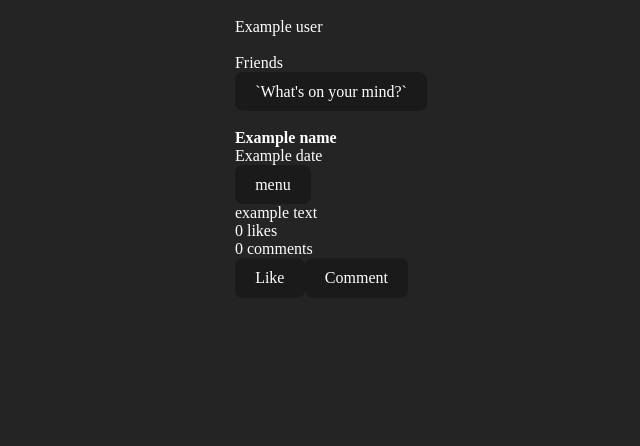
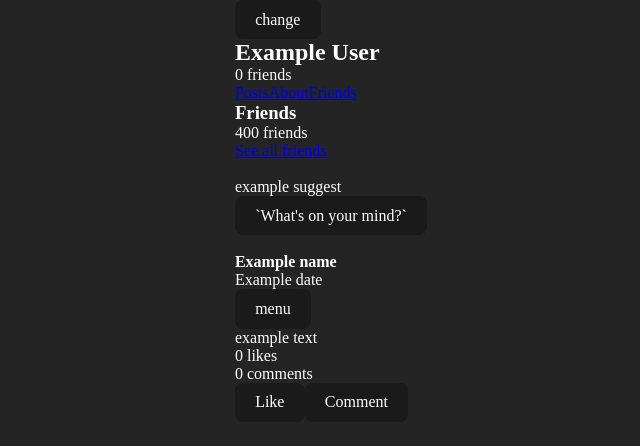
Before and after one commit to Eddie-Thiiru/odin-book, a React (Vite) app: page /profile in a window 1280 px wide. Shown: the top 446 px of the page, without its empty margins (309-949 px from the left). Built offline with nearby package versions, Linux system fonts and the light colour scheme.

Commit message:
Add profile page components

```diff
--- a/src/App.jsx
+++ b/src/App.jsx
@@ -4,6 +4,7 @@ import SignUp from "./components/SignUpPage";
 import Home from "./components/Homepage";
 import "./App.css";
 import FriendsPage from "./components/FriendsPage";
+import Profile from "./components/ProfilePage";
 
 const App = () => {
   const { name } = useParams();
@@ -16,6 +17,8 @@ const App = () => {
         <SignUp />
       ) : name === "friends" ? (
         <FriendsPage />
+      ) : name === "profile" ? (
+        <Profile />
       ) : (
         <Home />
       )}
--- /dev/null
+++ b/src/components/ProfilePage.jsx
@@ -0,0 +1,101 @@
+import { useParams, Link } from "react-router-dom";
+import Post from "./Post";
+
+const ProfileHome = () => {
+  return (
+    <section className="profileHome">
+      <div className="profileHomeOne">
+        <div className="profileHomeFriendsWrapper">
+          <header>
+            <div>
+              <h3>Friends</h3>
+              <p>400 friends</p>
+            </div>
+            <Link to={"/profile/friends"}>See all friends</Link>
+          </header>
+          <div className="profileHomeFriendsList">
+            <div className="friend">
+              <img src="" alt="" />
+              <p>example suggest</p>
+            </div>
+          </div>
+        </div>
+      </div>
+      <div className="profileHomeTwo">
+        <div>
+          <img src="" alt="" />
+          <button type="button" className="homeCreateBtn">
+            `What&apos;s on your mind?`
+          </button>
+        </div>
+        <div>
+          <Post />
+        </div>
+      </div>
+    </section>
+  );
+};
+
+const About = () => {
+  return (
+    <section className="about">
+      <p>My name is? </p>
+    </section>
+  );
+};
+
+const Friends = () => {
+  return (
+    <section className="friendsList">
+      <h3>All friends</h3>
+      <div className="friendsContainer">
+        <div className="friend">
+          <img src="" alt="" />
+          <p>example suggest</p>
+          <button type="button" className="removeFriendBtn">
+            Unfriend
+          </button>
+        </div>
+      </div>
+    </section>
+  );
+};
+
+const Profile = () => {
+  const { name } = useParams();
+
+  return (
+    <div className="profilePage">
+      <header className="profilePageHeader">
+        <div className="profileHeaderOne">
+          <div className="profilePhotWrapper">
+            <img src="" alt="" />
+            <button type="button" className="changePhotoBtn">
+              change
+            </button>
+          </div>
+          <div className="profileNameWrapper">
+            <h2>Example User</h2>
+            <p>0 friends</p>
+          </div>
+        </div>
+        <nav>
+          <Link to={"/profile"}>Posts</Link>
+          <Link to={"/profile/about"}>About</Link>
+          <Link to={"/profile/friends"}>Friends</Link>
+        </nav>
+      </header>
+      <div className="profileMain">
+        {name === "about" ? (
+          <About />
+        ) : name === "friends" ? (
+          <Friends />
+        ) : (
+          <ProfileHome />
+        )}
+      </div>
+    </div>
+  );
+};
+
+export default Profile;
--- a/src/components/Router.jsx
+++ b/src/components/Router.jsx
@@ -1,6 +1,7 @@
 import { createBrowserRouter, RouterProvider } from "react-router-dom";
 import App from "../App";
 import FriendsPage from "./FriendsPage";
+import Profile from "./ProfilePage";
 
 const Router = () => {
   const router = createBrowserRouter([
@@ -16,6 +17,10 @@ const Router = () => {
       path: "/friends/:name",
       element: <FriendsPage />,
     },
+    {
+      path: "/profile/:name",
+      element: <Profile />,
+    },
   ]);
 
   return <RouterProvider router={router} />;
```
